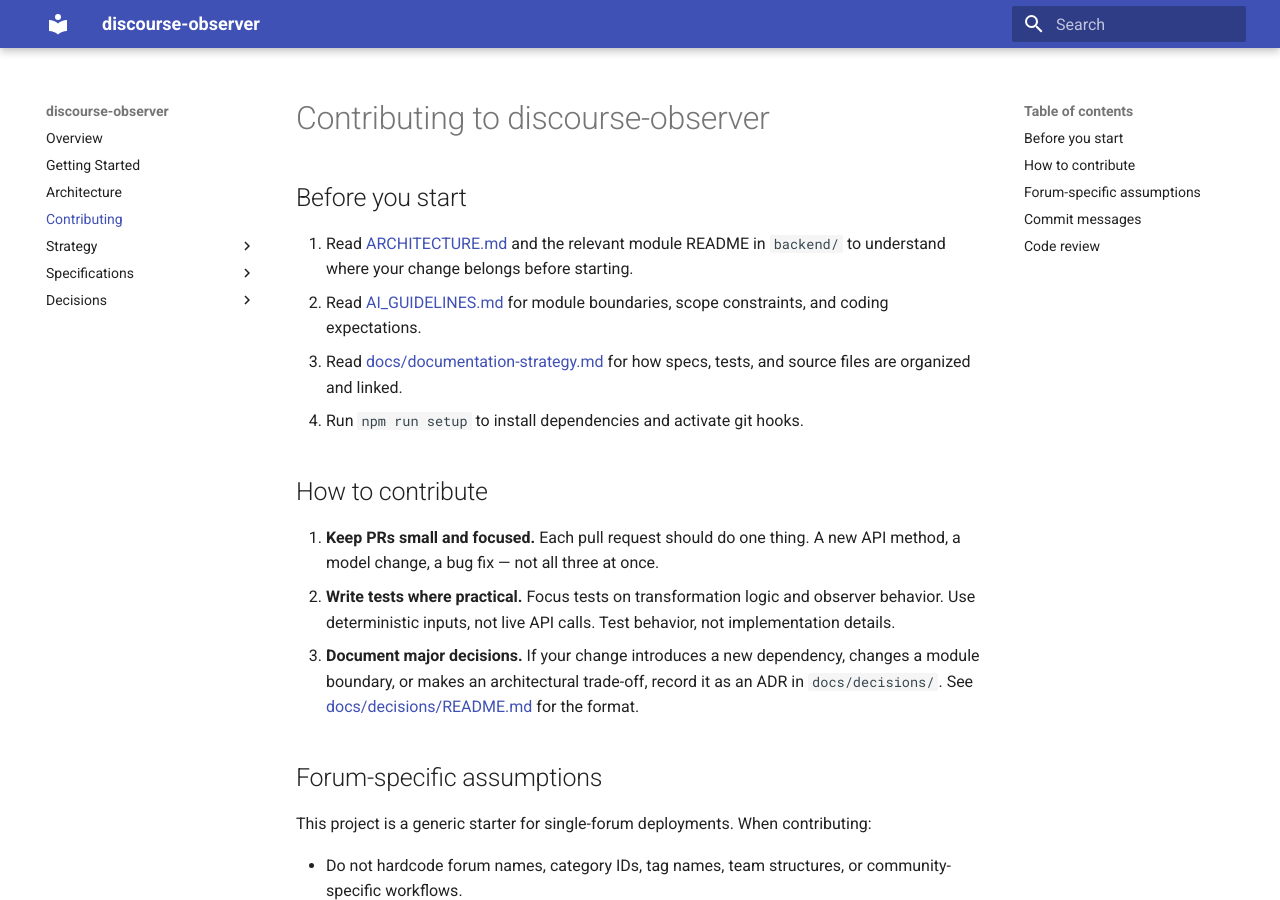
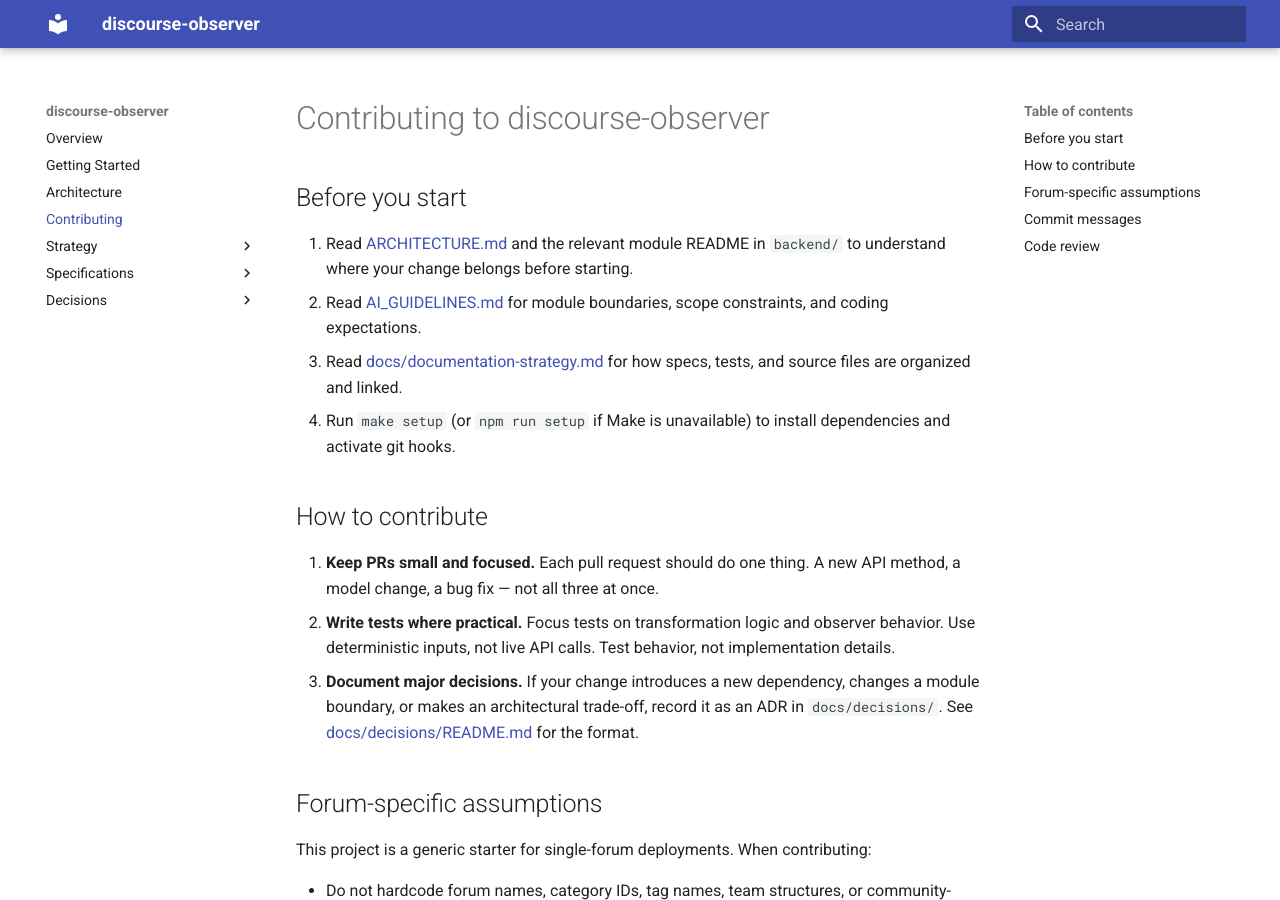
Before and after one commit to MorganDigitalAsyncTransparency/community, an MkDocs documentation site: the page built from discourse-observer/CONTRIBUTING.md, in a window 1280 px wide and 900 px high. Built offline with MkDocs 1.6.1 and Material for MkDocs 9.7.7, drawn with Linux system fonts in a browser that asks for light colours.

Commit message:
Align setup, CI, and CONTRIBUTING with frontend existence
- Root npm setup installs frontend deps
- CONTRIBUTING.md recommends make setup over npm run setup
- CI markdown lint ignores frontend/ to match local command

Co-Authored-By: Claude Opus 4.6 (1M context) <noreply@anthropic.com>

```diff
--- a/discourse-observer/CONTRIBUTING.md
+++ b/discourse-observer/CONTRIBUTING.md
@@ -5,7 +5,7 @@
 1. Read [ARCHITECTURE.md](ARCHITECTURE.md) and the relevant module README in `backend/` to understand where your change belongs before starting.
 2. Read [AI_GUIDELINES.md](AI_GUIDELINES.md) for module boundaries, scope constraints, and coding expectations.
 3. Read [docs/documentation-strategy.md](docs/documentation-strategy.md) for how specs, tests, and source files are organized and linked.
-4. Run `npm run setup` to install dependencies and activate git hooks.
+4. Run `make setup` (or `npm run setup` if Make is unavailable) to install dependencies and activate git hooks.
 
 ## How to contribute
 
```
Also changed, not shown: 2 other files.
